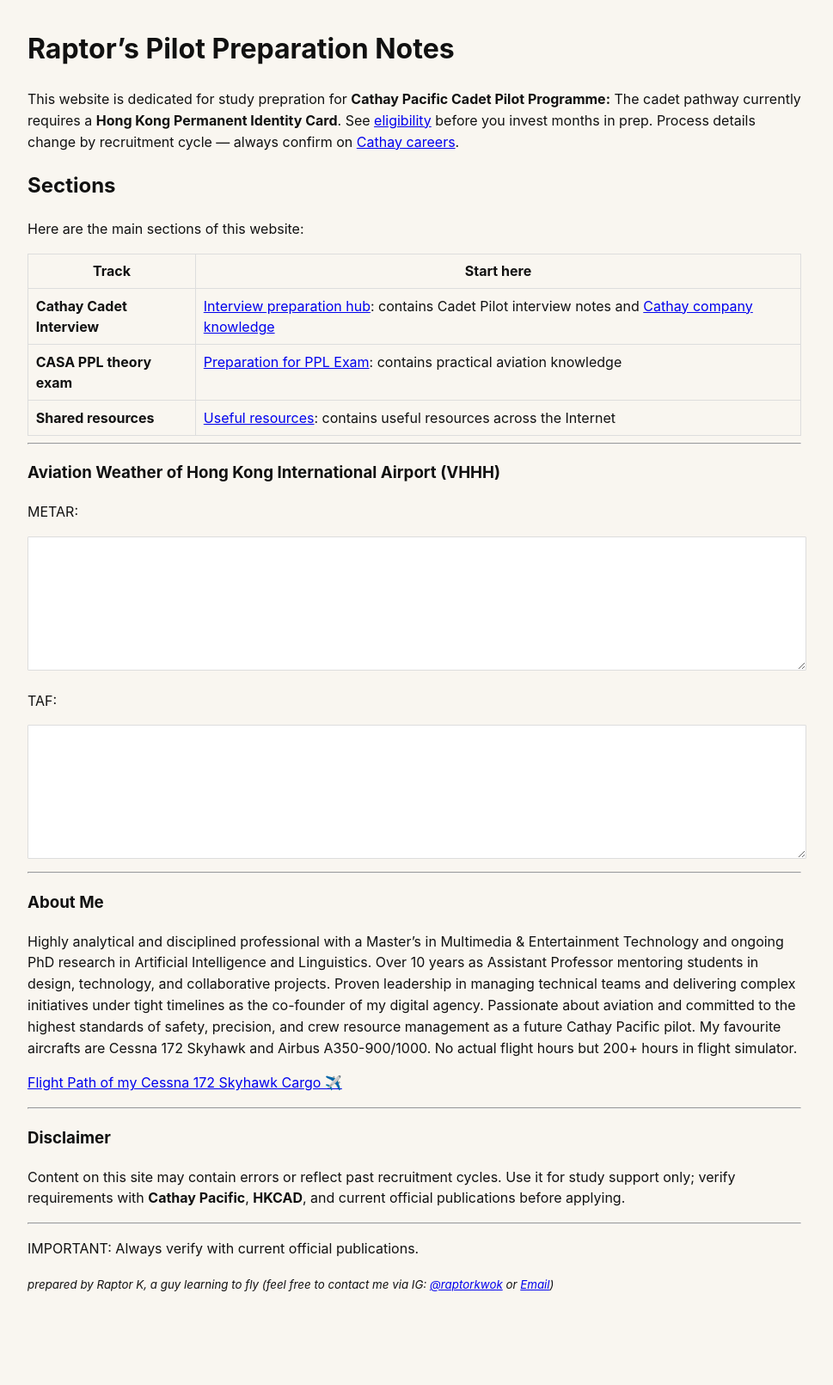
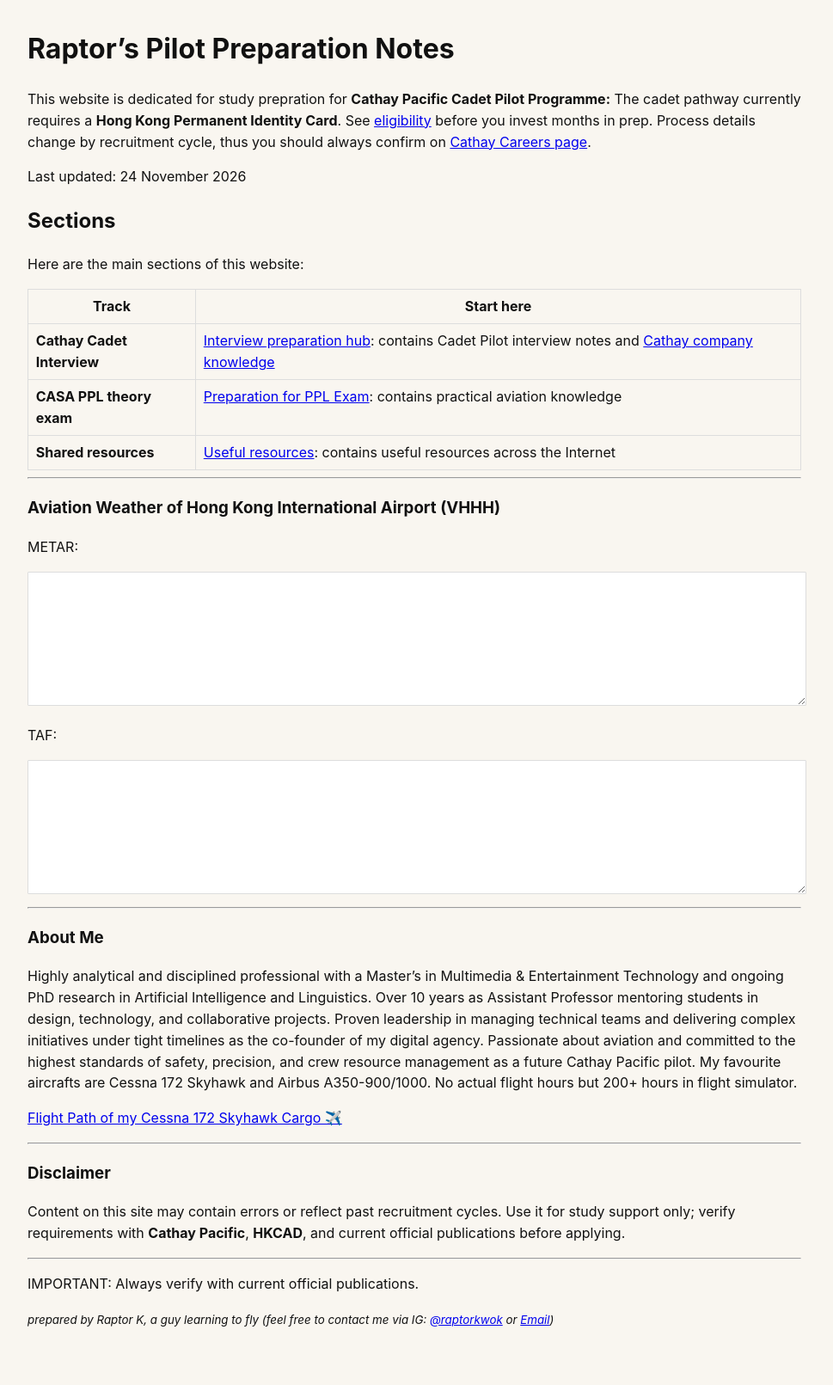
Before and after one commit to shivanraptor/pilot-ppl-notes, a Jekyll site: the page built from index.md, in a window 1280 px wide. Shown: the whole page at 86% size, without its empty margins (158-1127 px from the left). Built offline with Jekyll 4.4.1, drawn with Linux system fonts in a browser that asks for light colours; before the commit the page ends 1570 px from its top, so only the background shows below that.

Commit message:
Update index.md

```diff
--- a/index.md
+++ b/index.md
@@ -4,7 +4,9 @@ title: Welcome to Raptor's Pilot Preparation Notes
 ---
 # Raptor's Pilot Preparation Notes
 
-This website is dedicated for study prepration for **Cathay Pacific Cadet Pilot Programme:** The cadet pathway currently requires a **Hong Kong Permanent Identity Card**. See [eligibility](interview_prep/eligibility.md) before you invest months in prep. Process details change by recruitment cycle — always confirm on [Cathay careers](https://careers.cathaypacific.com/en/careers/jobs/hong-kong/cadet-pilot-programme-29631).
+This website is dedicated for study prepration for **Cathay Pacific Cadet Pilot Programme:** The cadet pathway currently requires a **Hong Kong Permanent Identity Card**. See [eligibility](interview_prep/eligibility.md) before you invest months in prep. Process details change by recruitment cycle, thus you should always confirm on <a href="https://careers.cathaypacific.com/en/careers/jobs/hong-kong/cadet-pilot-programme-31538" target="_blank">Cathay Careers page</a>.
+
+Last updated: 24 November 2026
 
 ## Sections
 
@@ -51,7 +53,7 @@ fetch('https://dev.yourappapp.com/weather/')
 
 Highly analytical and disciplined professional with a Master’s in Multimedia & Entertainment Technology and ongoing PhD research in Artificial Intelligence and Linguistics. Over 10 years as Assistant Professor mentoring students in design, technology, and collaborative projects. Proven leadership in managing technical teams and delivering complex initiatives under tight timelines as the co-founder of my digital agency. Passionate about aviation and committed to the highest standards of safety, precision, and crew resource management as a future Cathay Pacific pilot. My favourite aircrafts are Cessna 172 Skyhawk and Airbus A350-900/1000. No actual flight hours but 200+ hours in flight simulator.
 
-[Flight Path of my Cessna 172 Skyhawk Cargo ✈️](flight_path/)
+<a href="flight_path/" target="_blank">Flight Path of my Cessna 172 Skyhawk Cargo ✈️</a>
 
 ---
 
```
